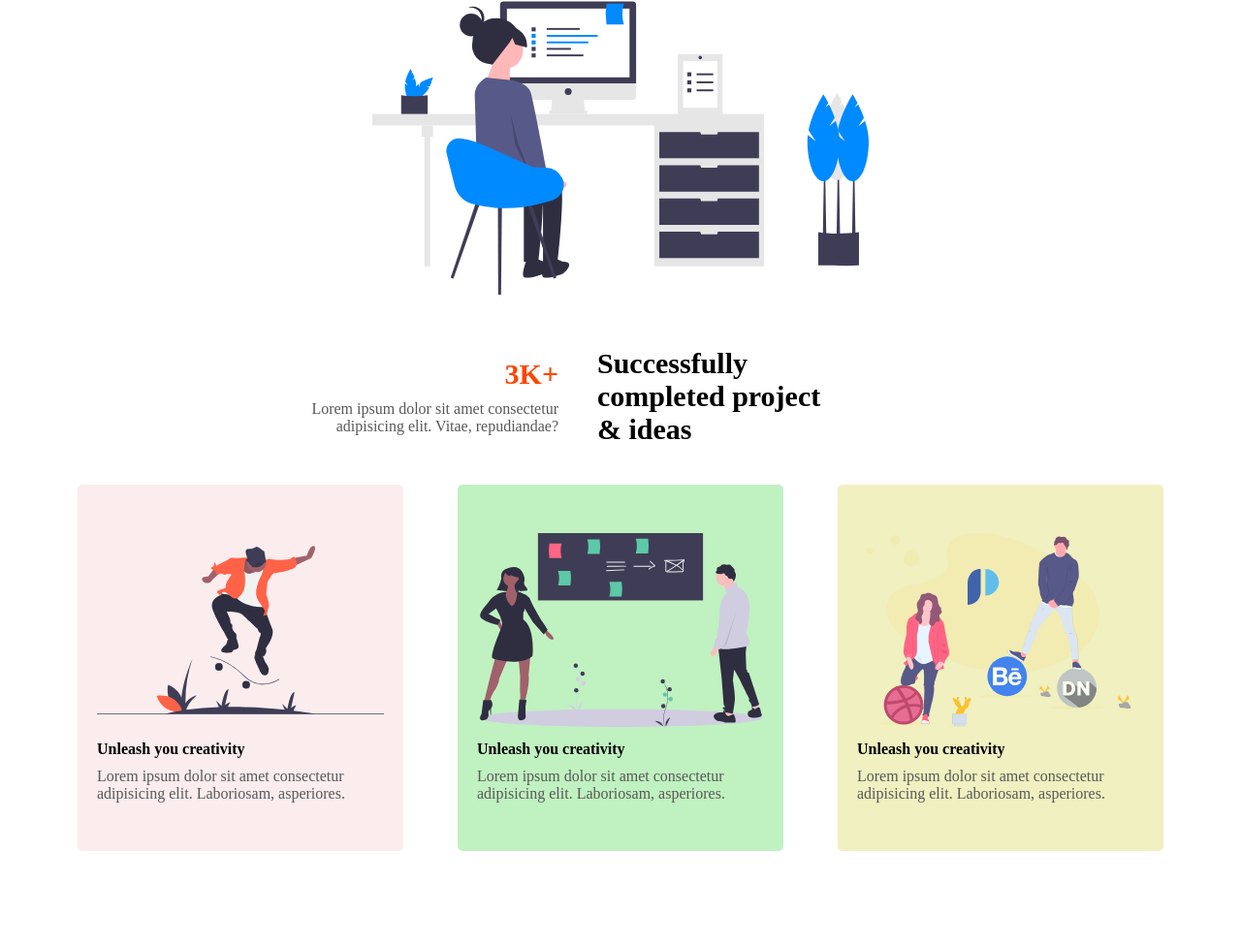
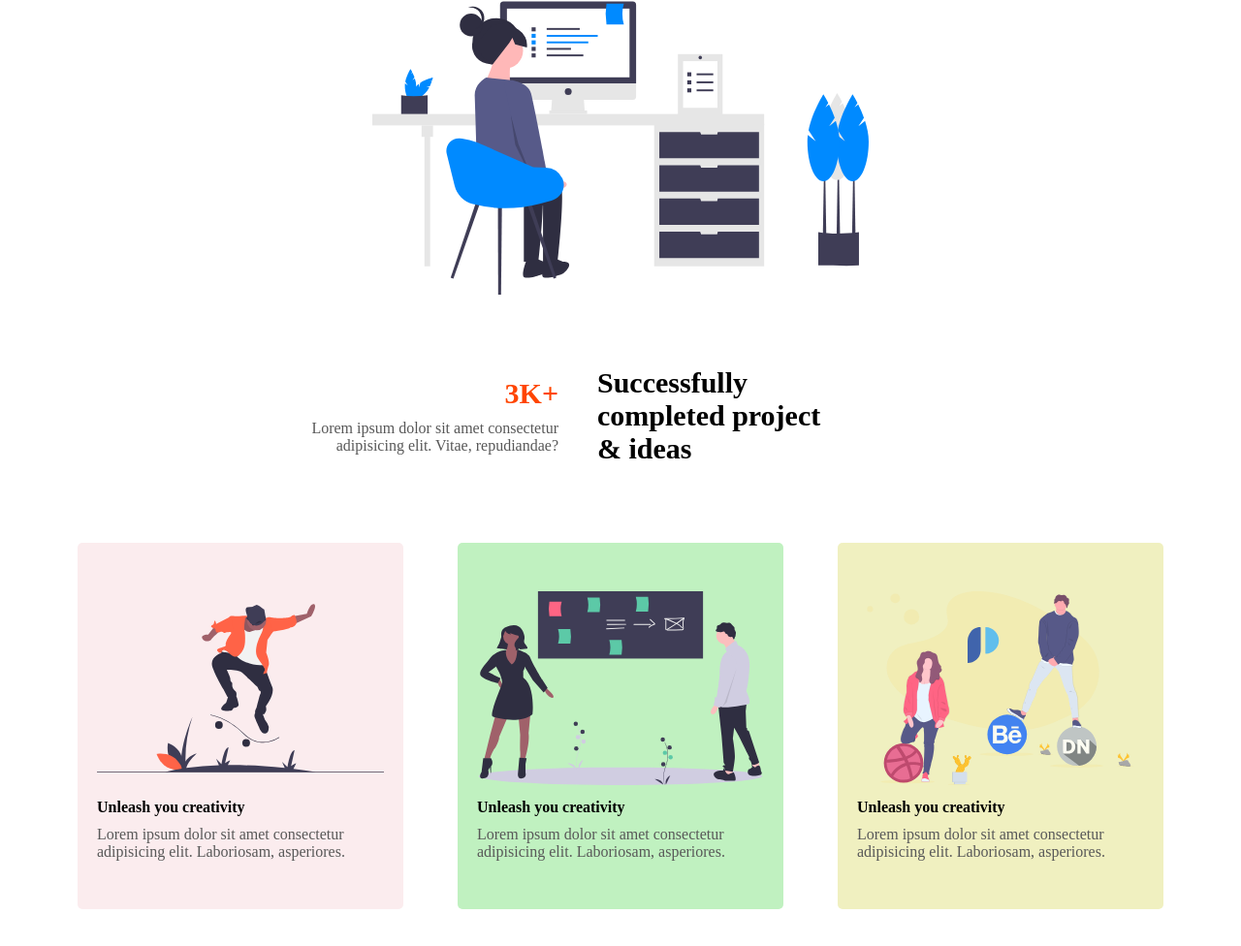
Before and after one commit to mabedinfahim/Assignment-06-for-shopify, a plain HTML site: page index.html in a window 1280 px wide. Shown: the part 416-1392 px from the top of the page at 97% size. Before the commit the page ends 1334 px from the top, so only its background shows below. Drawn offline with Linux system fonts and the light colour scheme.

Commit message:
some margin added to top and bottom

```diff
--- a/css/style.css
+++ b/css/style.css
@@ -95,7 +95,8 @@ img{
 
 .project_section{
     width: 100%;
-    margin-bottom: 40px;
+    margin-top: 20px;
+    margin-bottom: 80px;
 }
 
 .project_content{
@@ -121,7 +122,7 @@ img{
 }
 
 .feature-section{
-    margin-bottom: 40px;
+    margin-bottom: 80px;
 }
 
 .col-4{
```
